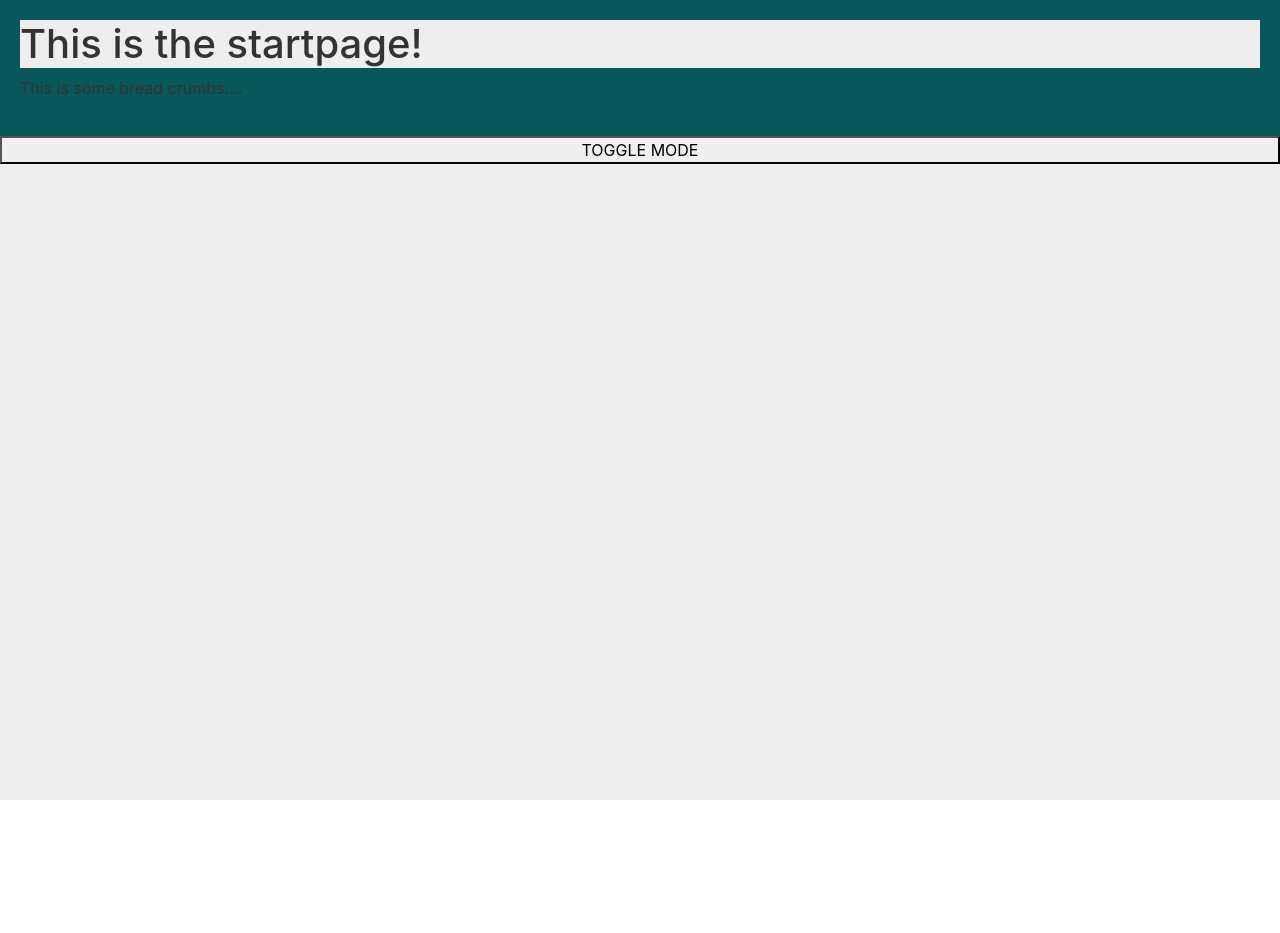
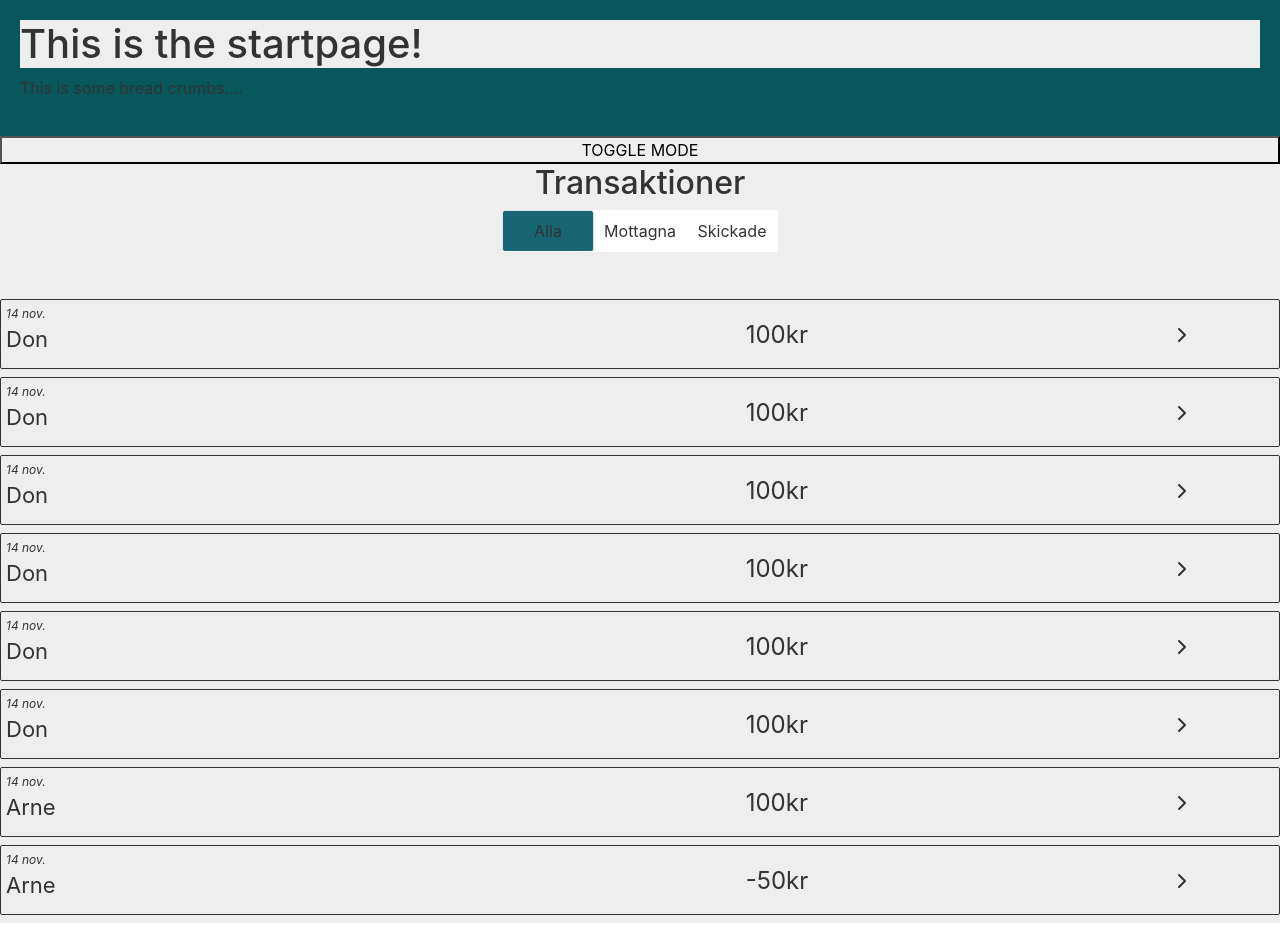
Before and after one commit to teeboteebo/pooff, a React (Create React App) app: page / in a window 1280 px wide. Before the commit the page ends 800 px from the top, so only its background shows below. Built offline with nearby package versions, Linux system fonts and the light colour scheme.

Commit message:
added path

```diff
--- a/src/App.js
+++ b/src/App.js
@@ -1,5 +1,6 @@
 import React, { useState } from 'react';
 import StartPage from './views/StartPage'
+import TransHistoryPage from './views/TransHistoryPage'
 
 const App = () => {
   const [darkmode, setDarkmode] = useState(false)
@@ -7,6 +8,7 @@ const App = () => {
     <div className={darkmode ? 'App dark-mode' : 'App'}>
       <StartPage />
       <button onClick={()=>setDarkmode(!darkmode)}>TOGGLE MODE</button>
+      <TransHistoryPage />
     </div>
   )
 }
```
